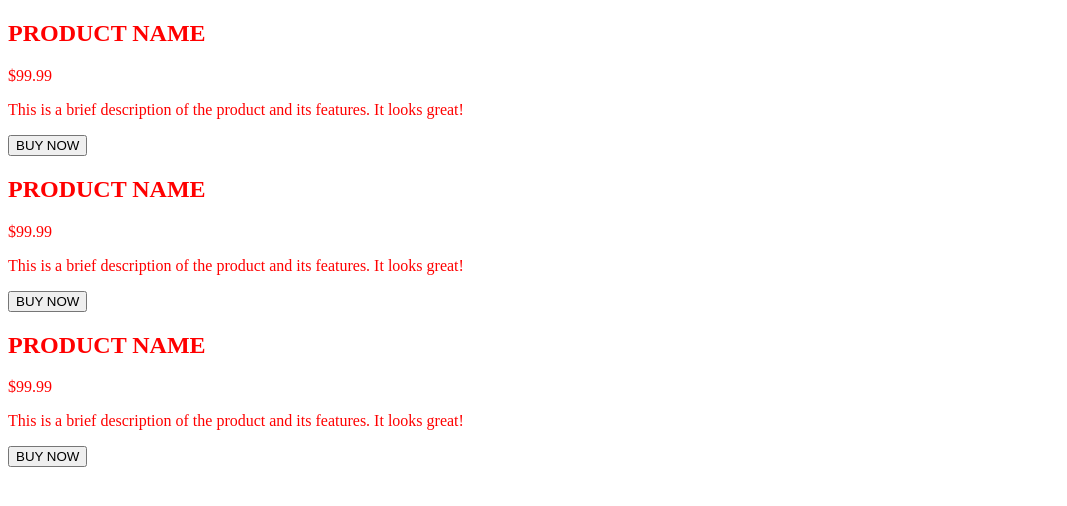
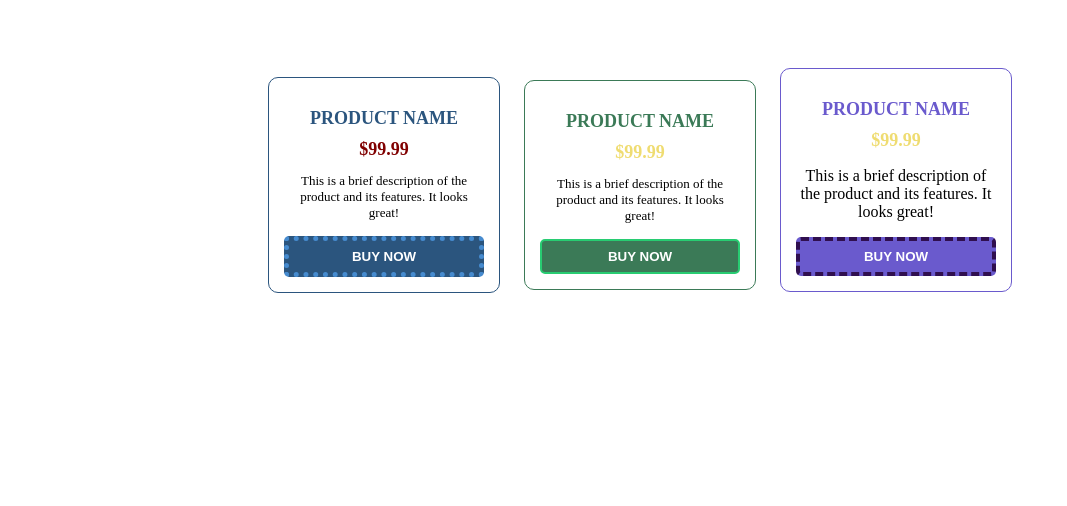
Before and after one commit to DimonKrutoy4436/DmytroShevchenkoP64, a plain HTML site: page Projects/Products/index.html in a window 1280 px wide. Shown: the whole page, without its empty margins (0-1067 px from the left). Drawn offline with Linux system fonts and the light colour scheme.

Commit message:
Final version of Product

```diff
--- a/Projects/Products/index.html
+++ b/Projects/Products/index.html
@@ -7,28 +7,25 @@
     <link rel="stylesheet" href="styles.css">
 </head>
 <body>
-     <div class="cards-container">
     <div class="card">
-      <h2 class="card-title">PRODUCT NAME</h2>
-      <div class="card-price">$99.99</div>
-      <p class="card-desc">This is a brief description of the product and its features. It looks great!</p>
-      <button class="btn btn-blue">BUY NOW</button>
-    </div>
+    <h2>PRODUCT NAME</h2>
+    <div class="price">$99.99</div>
+    <p>This is a brief description of the product and its features. It looks great!</p>
+    <button class="button bluebutton">BUY NOW</button>
+  </div>
 
+  <div class="card2">
+    <h2>PRODUCT NAME</h2>
+    <div class="price1">$99.99</div>
+    <p>This is a brief description of the product and its features. It looks great!</p>
+    <button class="button greenbutton">BUY NOW</button>
+  </div>
 
-    <div class="card">
-      <h2 class="card-title">PRODUCT NAME</h2>
-      <div class="card-price">$99.99</div>
-      <p class="card-desc">This is a brief description of the product and its features. It looks great!</p>
-      <button class="btn btn-green">BUY NOW</button>
-    </div>
-
-    <div class="card">
-      <h2 class="card-title">PRODUCT NAME</h2>
-      <div class="card-price">$99.99</div>
-      <p class="card-desc">This is a brief description of the product and its features. It looks great!</p>
-      <button class="btn btn-purple">BUY NOW</button>
-    </div>
+  <div class="card3">
+    <h2>PRODUCT NAME</h2>
+    <div class="price1">$99.99</div>
+    <p>This is a brief description of the product and its features. It looks great!</p>
+    <button class="button purplebutton">BUY NOW</button>
   </div>
 </body>
 </html>
--- a/Projects/Products/styles.css
+++ b/Projects/Products/styles.css
@@ -1,3 +1,116 @@
-div {
-    color: red;
-    }
+body {
+  background-color: white;
+  text-align: center;
+  padding-top: 50px;
+}
+
+.card {
+  display: inline-block;
+  width: 200px;
+  background-color: white;
+  border: 1px solid rgb(43, 85, 126);
+  border-radius: 10px;
+  padding: 15px;
+  margin: 10px;
+  text-align: center;
+}
+
+.card2 {
+  display: inline-block;
+  width: 200px;
+  background-color: white;
+  border: 1px solid rgb(59, 122, 87);
+  border-radius: 10px;
+  padding: 15px;
+  margin: 10px;
+  text-align: center;
+}
+
+.card3 {
+  display: inline-block;
+  width: 200px;
+  background-color: white;
+  border: 1px solid rgb(106, 90, 205);
+  border-radius: 10px;
+  padding: 15px;
+  margin: 10px;
+  text-align: center;
+}
+
+.card h2 {
+  font-size: 18px;
+  margin-bottom: 10px;
+  color: rgb(43, 85, 126);
+}
+
+.card2 h2 {
+  font-size: 18px;
+  margin-bottom: 10px;
+  color: rgb(59, 122, 87);
+}
+
+.card2 p {
+  font-size: 13px;
+  margin-bottom: 15px;
+}
+
+.card3 h2 {
+  font-size: 18px;
+  margin-bottom: 10px;
+  color: rgb(106, 90, 205);
+}
+
+.price {
+  color: maroon;
+  font-size: 18px;
+  font-weight: bold;
+  margin-bottom: 10px;
+}
+
+.price1 {
+  color: rgba(226, 193, 5, 0.568);
+  font-size: 18px;
+  font-weight: bold;
+  margin-bottom: 10px;
+}
+
+.card p {
+  font-size: 13px;
+  margin-bottom: 15px;
+}
+
+.button {
+  width: 100%;
+  padding: 8px;
+  color: white;
+  border: none;
+  border-radius: 5px;
+  font-weight: bold;
+  cursor: pointer;
+  font-style: bold;
+}
+
+.bluebutton {
+  background-color: rgb(43, 85, 126);
+  border: 5px dotted rgb(70, 139, 207);
+
+}
+.bluebutton:hover {
+  background-color: rgb(28, 28, 120);
+}
+
+.greenbutton {
+  background-color: rgb(59, 122, 87);
+  border: 2.5px solid rgb(40, 204, 114);
+}
+.greenbutton:hover {
+  background-color: rgb(37, 77, 55);
+}
+
+.purplebutton {
+  background-color: rgb(106, 90, 205);
+  border: 4px dashed rgb(48, 15, 79);
+}
+.purplebutton:hover {
+  background-color: rgb(72, 61, 139);
+}
```
